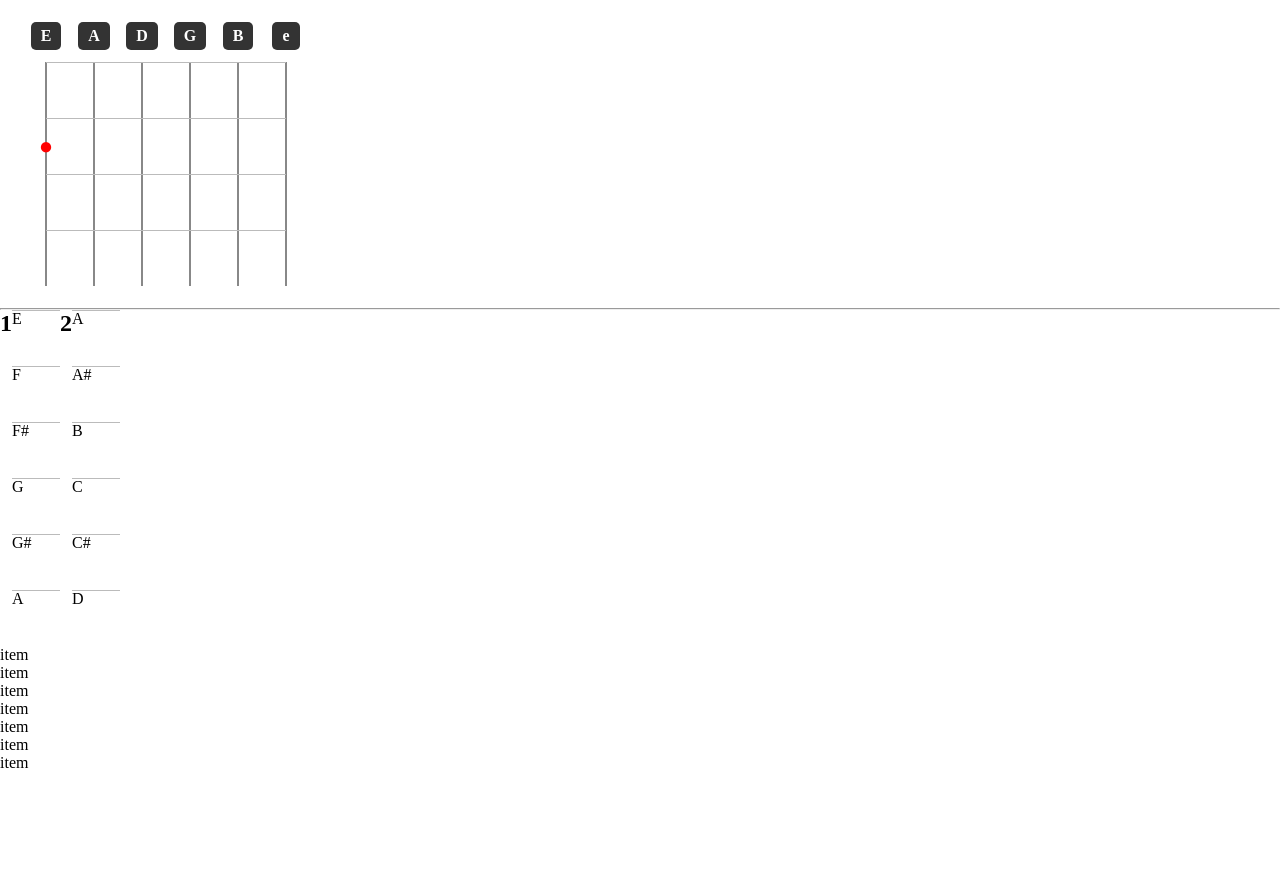
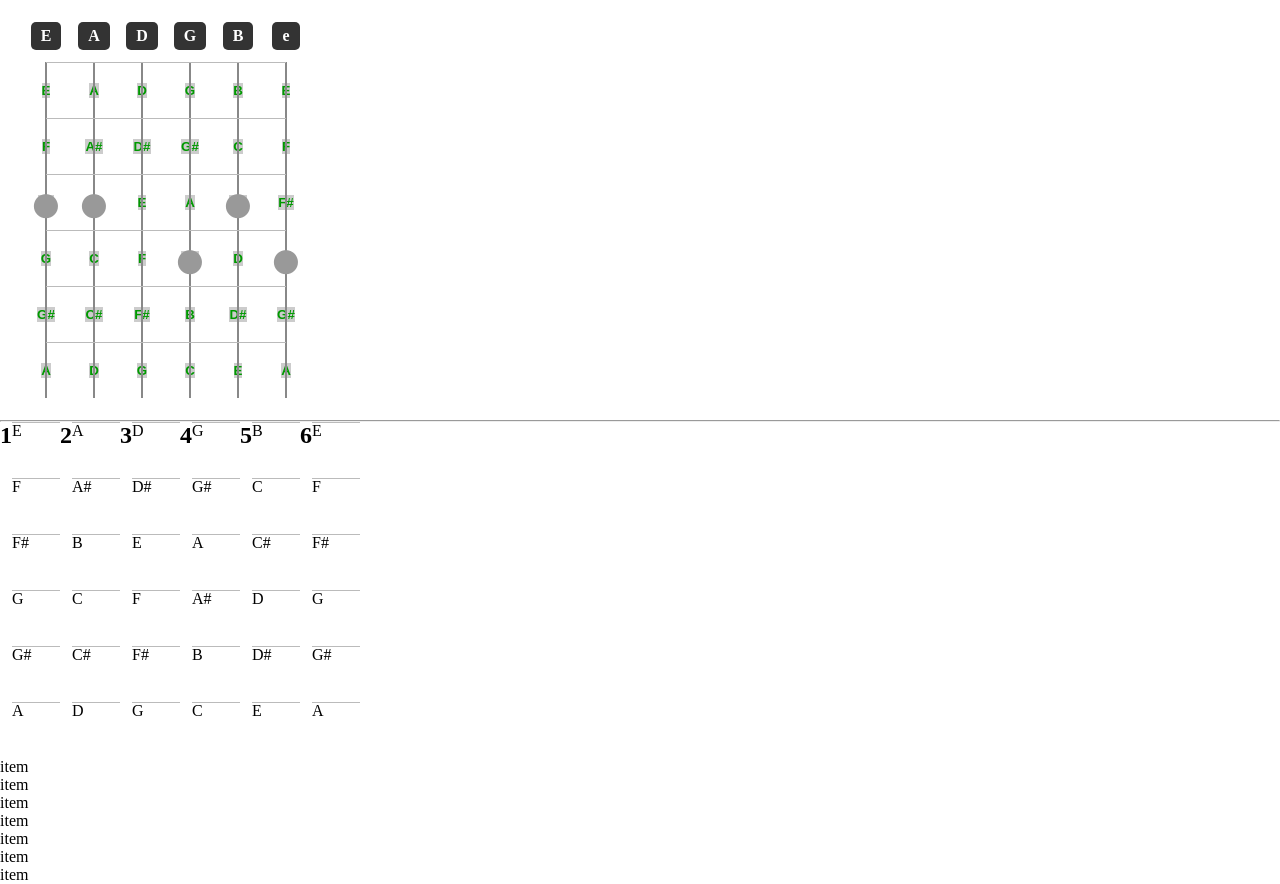
Before and after one commit to seangravener/fretboard-react, a React (Vite) app: page / in a window 1280 px wide. Before the commit the page ends 800 px from the top, so only its background shows below. Built offline with nearby package versions, Linux system fonts and the light colour scheme.

Commit message:
Refactor fretboard component and styles; add fretboard generator

```diff
--- a/src/App.css
+++ b/src/App.css
@@ -96,8 +96,8 @@
 .fret.active::after {
   content: "●";
   position: absolute;
-  color: red;
-  font-size: 1.5rem;
+  color: #999;
+  font-size: 3.5rem;
   top: 50%;
   left: 50%;
   transform: translate(-50%, -50%);
--- a/src/App.tsx
+++ b/src/App.tsx
@@ -1,62 +1,42 @@
 import "./App.css";
-import { fretboard } from "./fretboard";
+import { fretboardG as fretboard } from "./fretboard";
 
 function App() {
   return (
     <>
       <div className="fretboard-container">
         <div className="note-labels">
-          <div className="note-label"><span>E</span></div>
-          <div className="note-label"><span>A</span></div>
-          <div className="note-label"><span>D</span></div>
-          <div className="note-label"><span>G</span></div>
-          <div className="note-label"><span>B</span></div>
-          <div className="note-label"><span>e</span></div>
+          {["E", "A", "D", "G", "B", "e"].map((note) => (
+            <div className="note-label" key={note}>
+              <span>{note}</span>
+            </div>
+          ))}
         </div>
 
         <div className="fretboard">
-          <div className="string">
-            {/* <div className="note-label">E</div> */}
-            <div className="fret"></div>
-            <div className="fret active"></div>
-            <div className="fret"></div>
-            <div className="fret"></div>
-          </div>
-          <div className="string">
-            {/* <div className="note-label">A</div> */}
-            <div className="fret"></div>
-            <div className="fret"></div>
-            <div className="fret"></div>
-            <div className="fret"></div>
-          </div>
-          <div className="string">
-            {/* <div className="note-label">D</div> */}
-            <div className="fret"></div>
-            <div className="fret"></div>
-            <div className="fret"></div>
-            <div className="fret"></div>
-          </div>
-          <div className="string">
-            {/* <div className="note-label">G</div> */}
-            <div className="fret"></div>
-            <div className="fret"></div>
-            <div className="fret"></div>
-            <div className="fret"></div>
-          </div>
-          <div className="string">
-            {/* <div className="note-label">B</div> */}
-            <div className="fret"></div>
-            <div className="fret"></div>
-            <div className="fret"></div>
-            <div className="fret"></div>
-          </div>
-          <div className="string">
-            {/* <div className="note-label">E</div> */}
-            <div className="fret"></div>
-            <div className="fret"></div>
-            <div className="fret"></div>
-            <div className="fret"></div>
-          </div>
+          {fretboard.strings.map((string) => (
+            <div className="string" key={string.stringNumber}>
+              {string.frets.map((fret) => (
+                <button
+                  key={`${fret.note}-${fret.fretNumber}`}
+                  className={`fret ${fret.isHighlighted ? "active" : ""}`}
+                  aria-label="Fret"
+                >
+                  <span
+                    style={{
+                      color: "#090",
+                      zIndex: "inherit",
+                      fontWeight: "bolder",
+                      position: "relative",
+                      background: "#ccc",
+                    }}
+                  >
+                    {fret.note}
+                  </span>
+                </button>
+              ))}
+            </div>
+          ))}
         </div>
       </div>
 
--- /dev/null
+++ b/src/fretboard-generator.ts
@@ -0,0 +1,68 @@
+// Type definitions
+export type Fret = {
+  fretNumber: number;
+  isHighlighted: boolean;
+  note: string;
+};
+
+export type GuitarString = {
+  stringNumber: number;
+  openNote: string;
+  frets: Fret[];
+};
+
+export type Fretboard = {
+  strings: GuitarString[];
+};
+
+// Notes in a chromatic scale
+export const CHROMATIC_SCALE = [
+  "A", "A#", "B", "C", "C#", "D", "D#", "E", "F", "F#", "G", "G#"
+];
+
+// Function to calculate the note at a given fret
+export const getNoteAtFret = (openNote: string, fretNumber: number): string => {
+  const openNoteIndex = CHROMATIC_SCALE.indexOf(openNote);
+  if (openNoteIndex === -1) throw new Error(`Invalid note: ${openNote}`);
+  return CHROMATIC_SCALE[(openNoteIndex + fretNumber) % CHROMATIC_SCALE.length];
+};
+
+// Function to generate a single string
+export const generateString = (
+  stringNumber: number,
+  openNote: string,
+  numFrets: number,
+  highlightedFrets: number[] = []
+): GuitarString => {
+  const frets: Fret[] = Array.from({ length: numFrets + 1 }, (_, fretNumber) => ({
+    fretNumber,
+    isHighlighted: highlightedFrets.includes(fretNumber),
+    note: getNoteAtFret(openNote, fretNumber)
+  }));
+  return { stringNumber, openNote, frets };
+};
+
+// Function to generate the entire fretboard
+export const generateFretboard = (
+  tuning: string[],
+  numFrets: number,
+  highlightedFretsByString: number[][] = []
+): Fretboard => {
+  return {
+    strings: tuning.map((openNote, index) =>
+      generateString(index + 1, openNote, numFrets, highlightedFretsByString[index] || [])
+    )
+  };
+};
+
+// Example usage
+export const tuning = ["E", "A", "D", "G", "B", "E"]; // Standard tuning
+export const numFrets = 5; // Number of frets to display
+export const highlightedFretsByString = [
+  [2],    // Highlight fret 2 on the 1st string
+  [2],    // Highlight fret 2 on the 2nd string
+  [],     // No highlights on the 3rd string
+  [3],    // Highlight fret 3 on the 4th string
+  [2],    // Highlight fret 2 on the 5th string
+  [3]     // Highlight fret 3 on the 6th string
+];
--- a/src/fretboard.ts
+++ b/src/fretboard.ts
@@ -1,4 +1,12 @@
+import { generateFretboard, highlightedFretsByString, numFrets, tuning } from './fretboard-generator';
 import { Fretboard } from './types/fretboard';
+
+
+
+// Generate the fretboard
+export const fretboardG: Fretboard = generateFretboard(tuning, numFrets, highlightedFretsByString);
+console.log(fretboardG);
+
 
 export const fretboard: Fretboard = {
   strings: [
```
